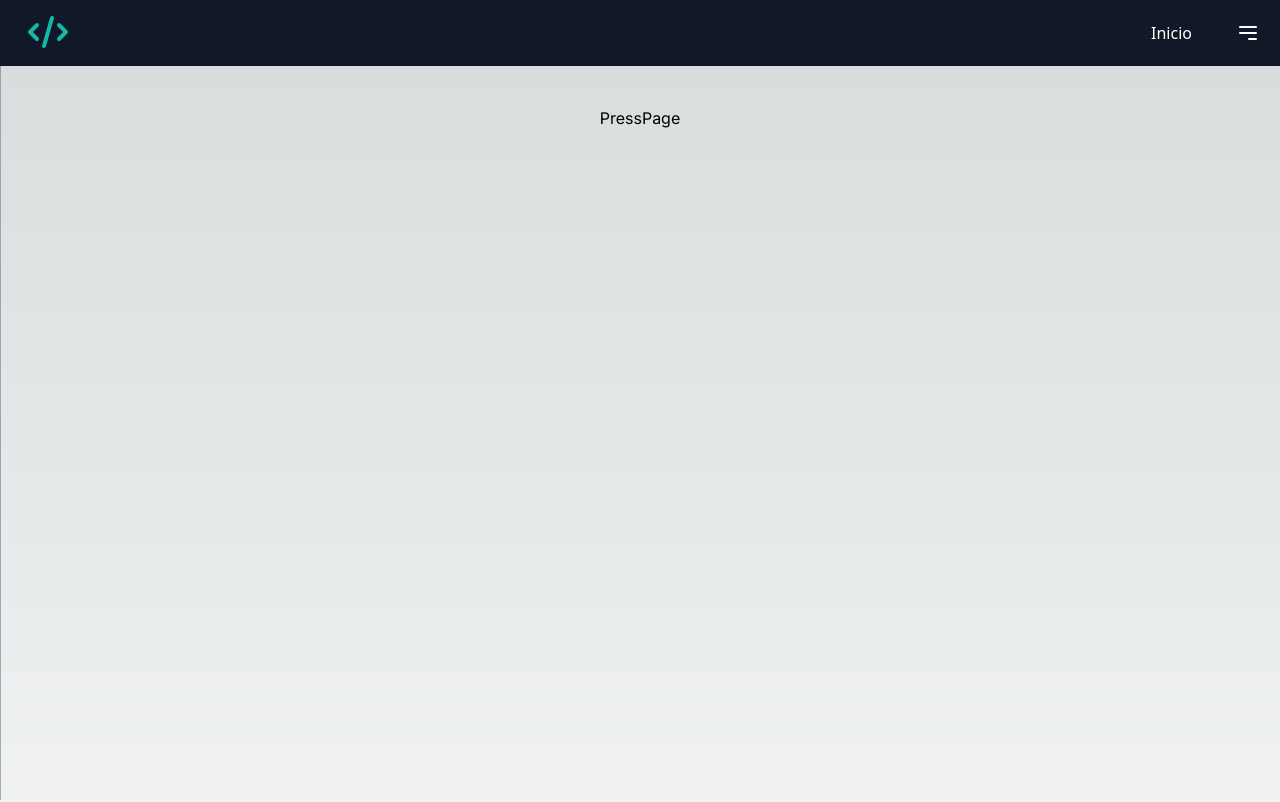
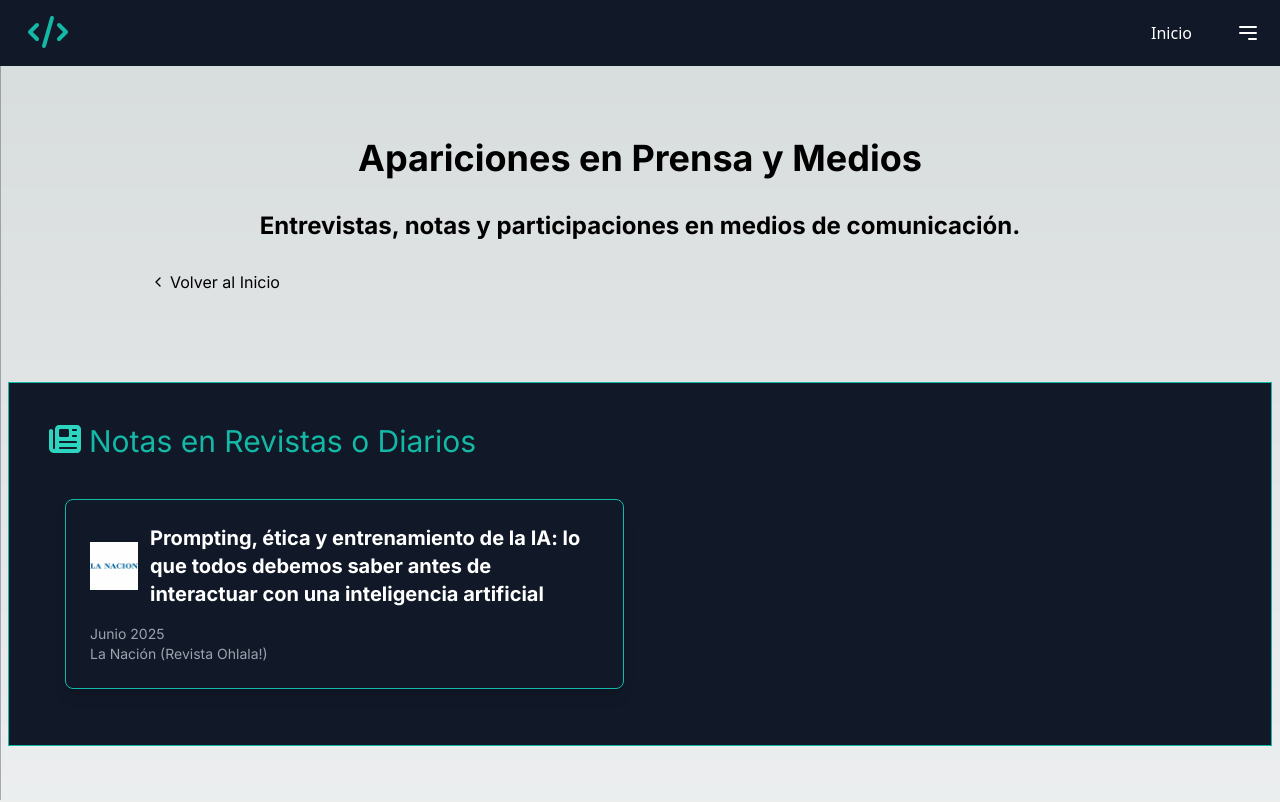
Before and after one commit to EzequielTartaglia/portfolio-nextjs-ezequiel-tartaglia, a Next.js app: page /press in a window 1280 px wide. Shown: the top 802 px of the page. Built offline with nearby package versions, Linux system fonts and the light colour scheme.

Commit message:
Add Views

```diff
--- a/package.json
+++ b/package.json
@@ -14,7 +14,7 @@
   },
   "dependencies": {
     "@fortawesome/fontawesome-svg-core": "^6.5.2",
-    "@fortawesome/free-solid-svg-icons": "^6.5.2",
+    "@fortawesome/free-solid-svg-icons": "^6.7.2",
     "@fortawesome/react-fontawesome": "^0.2.2",
     "@supabase/ssr": "^0.3.0",
     "axios": "^1.7.2",
--- a/src/views/Press/PressPage.jsx
+++ b/src/views/Press/PressPage.jsx
@@ -1,7 +1,73 @@
-import React from 'react'
+import PageBody from "@/components/page_formats/PageBody";
+import PageHeader from "@/components/page_formats/PageHeader";
+import Image from "next/image";
+import { FontAwesomeIcon } from "@fortawesome/react-fontawesome";
+import { faNewspaper } from "@fortawesome/free-solid-svg-icons";
+
+// Logos
+import laNacionLogo from "../../../public/assets/press/la_nacion_logo.jpg";
+
+// Datos agrupados por tipo
+const revistas = [
+  {
+    title:
+      "Prompting, ética y entrenamiento de la IA: lo que todos debemos saber antes de interactuar con una inteligencia artificial",
+    outlet: "La Nación (Revista Ohlala!)",
+    date: "Junio 2025",
+    logo: laNacionLogo,
+    link: "",
+  },
+];
+
+
+const PressCard = ({ item }) => (
+  <div className="w-full md:w-1/2 p-4">
+    <a
+      href={item.link || "#"}
+      target="_blank"
+      rel="noopener noreferrer"
+      className="block bg-gray-900 p-6 rounded-lg shadow-lg border border-secondary-light hover:bg-gray-800 transition-all"
+    >
+      <div className="flex items-center mb-4">
+        <Image
+          src={item.logo}
+          alt={`${item.outlet} Logo`}
+          className="h-12 w-12 mr-3"
+        />
+        <h3 className="text-xl font-bold text-white">{item.title}</h3>
+      </div>
+      <p className="text-sm text-gray-400">{item.date}</p>
+      <p className="text-sm text-gray-400">{item.outlet}</p>
+    </a>
+  </div>
+);
 
 export default function PressPage() {
   return (
-    <div>PressPage</div>
-  )
+    <>
+      <PageHeader
+        title="Apariciones en Prensa y Medios"
+        subtitle="Entrevistas, notas y participaciones en medios de comunicación."
+        goBackRoute="/"
+        goBackText="Volver al Inicio"
+      />
+      <PageBody>
+        <div className="bg-gray-900 border-t-4 border-teal-500 p-10 mt-8 border-secondary-light">
+        <h2 className="text-3xl text-teal-500 mb-6 flex">
+            <FontAwesomeIcon
+              icon={faNewspaper}
+              className="w-8 h-8 mr-2 text-teal-400"
+            />
+            Notas en Revistas o Diarios
+        </h2>
+          <div className="flex flex-wrap">
+            {revistas.map((item, idx) => (
+              <PressCard key={idx} item={item} />
+            ))}
+          </div>
+        </div>
+
+      </PageBody>
+    </>
+  );
 }
```
Also changed, not shown: public/assets/press/la_nacion_logo.jpg (added), 1 other file (tests, documents, lock files or other folders).
